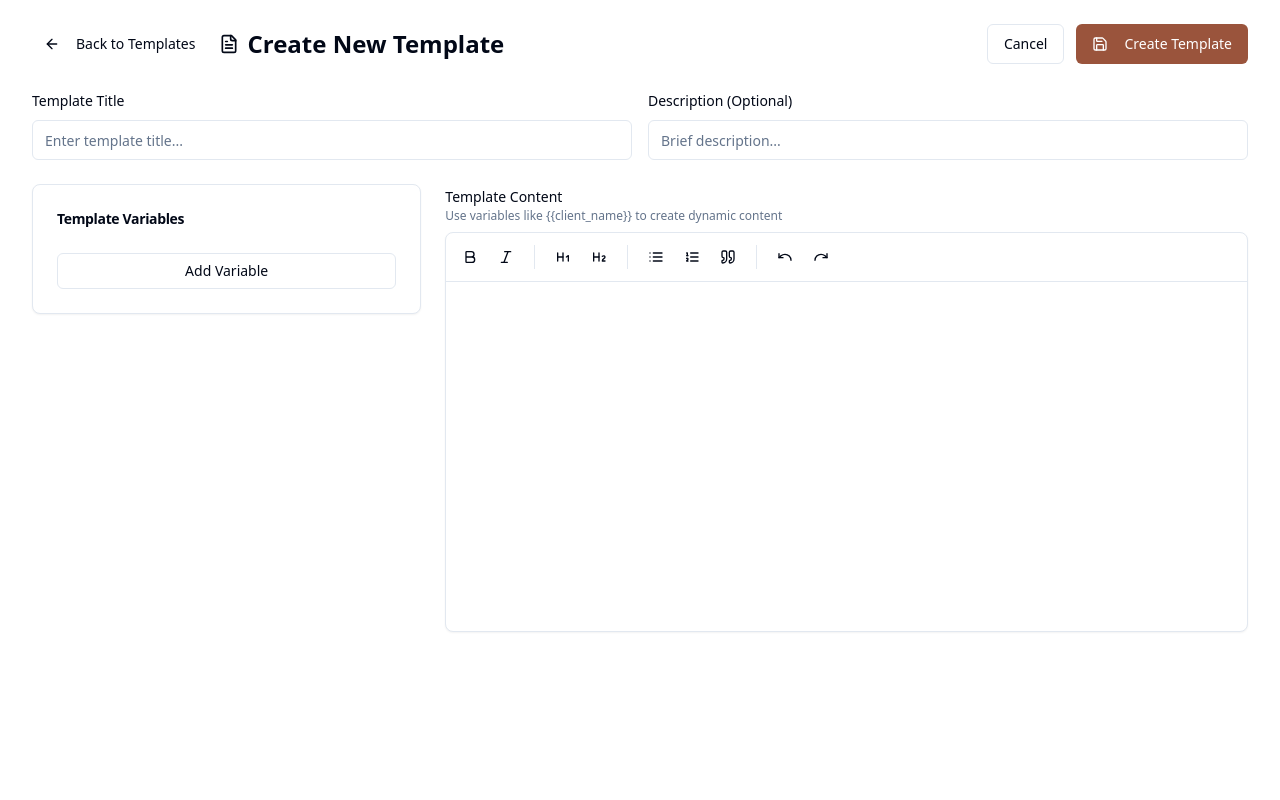
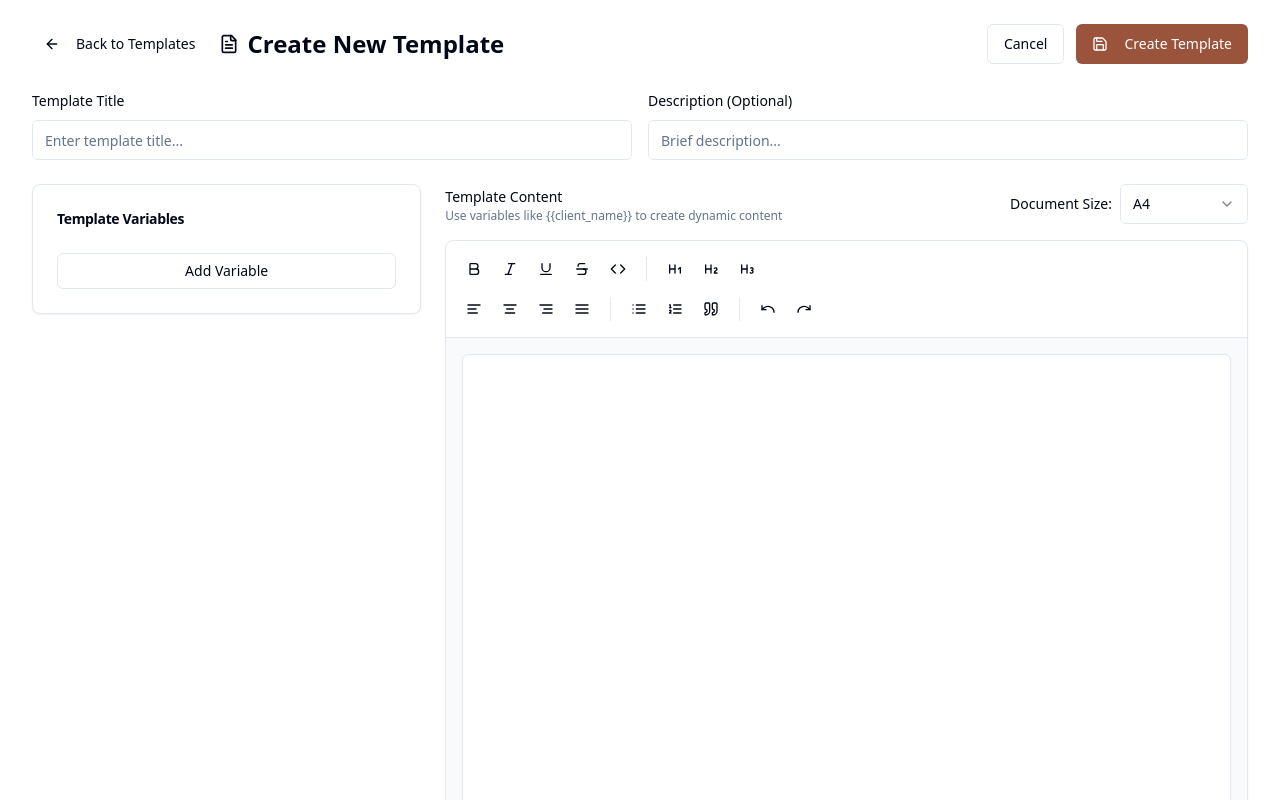
Before and after one commit to ShaneCullen21/pass-quest, a React (Vite) app: page /templates/new in a window 1280 px wide. Shown: the top 800 px of the page. Built offline with nearby package versions, Linux system fonts and the light colour scheme.

Commit message:
Add template editor page
Create a simple document text editor for the new templates page. This includes standard document sizes and a rich text editor toolbar with full functionality.

```diff
--- a/package.json
+++ b/package.json
@@ -42,6 +42,8 @@
     "@supabase/supabase-js": "^2.53.0",
     "@tanstack/react-query": "^5.56.2",
     "@tiptap/extension-placeholder": "^3.0.7",
+    "@tiptap/extension-text-align": "^3.0.9",
+    "@tiptap/extension-underline": "^3.0.9",
     "@tiptap/react": "^3.0.7",
     "@tiptap/starter-kit": "^3.0.7",
     "class-variance-authority": "^0.7.1",
--- a/src/components/ui/rich-text-editor.tsx
+++ b/src/components/ui/rich-text-editor.tsx
@@ -2,18 +2,30 @@ import React from 'react';
 import { useEditor, EditorContent } from '@tiptap/react';
 import StarterKit from '@tiptap/starter-kit';
 import Placeholder from '@tiptap/extension-placeholder';
+import TextAlign from '@tiptap/extension-text-align';
+import Underline from '@tiptap/extension-underline';
 import { Button } from '@/components/ui/button';
 import { Card } from '@/components/ui/card';
+import { Select, SelectContent, SelectItem, SelectTrigger, SelectValue } from '@/components/ui/select';
+import { Separator } from '@/components/ui/separator';
 import {
   Bold,
   Italic,
+  Underline as UnderlineIcon,
   List,
   ListOrdered,
   Quote,
   Undo,
   Redo,
   Heading1,
-  Heading2
+  Heading2,
+  Heading3,
+  AlignLeft,
+  AlignCenter,
+  AlignRight,
+  AlignJustify,
+  Strikethrough,
+  Code
 } from 'lucide-react';
 
 interface RichTextEditorProps {
@@ -21,20 +33,40 @@ interface RichTextEditorProps {
   onChange: (content: string) => void;
   placeholder?: string;
   className?: string;
+  documentSize?: 'a4' | 'letter' | 'legal';
 }
 
 export const RichTextEditor = ({
   content,
   onChange,
   placeholder = "Start typing...",
-  className = ""
+  className = "",
+  documentSize = 'a4'
 }: RichTextEditorProps) => {
+  const getDocumentClass = (size: string) => {
+    const baseClasses = 'prose prose-sm focus:outline-none p-8 bg-white min-h-[600px] mx-auto shadow-sm border rounded-md';
+    const sizeClasses = {
+      a4: 'max-w-[210mm] min-h-[297mm]',
+      letter: 'max-w-[8.5in] min-h-[11in]',
+      legal: 'max-w-[8.5in] min-h-[14in]'
+    };
+    return `${baseClasses} ${sizeClasses[size as keyof typeof sizeClasses]}`;
+  };
+
   const editor = useEditor({
     extensions: [
-      StarterKit,
+      StarterKit.configure({
+        heading: {
+          levels: [1, 2, 3],
+        },
+      }),
       Placeholder.configure({
         placeholder,
       }),
+      TextAlign.configure({
+        types: ['heading', 'paragraph'],
+      }),
+      Underline,
     ],
     content,
     onUpdate: ({ editor }) => {
@@ -42,7 +74,7 @@ export const RichTextEditor = ({
     },
     editorProps: {
       attributes: {
-        class: 'prose prose-sm sm:prose lg:prose-lg xl:prose-2xl mx-auto focus:outline-none min-h-[200px] p-4',
+        class: getDocumentClass(documentSize),
       },
     },
   });
@@ -76,7 +108,9 @@ export const RichTextEditor = ({
   return (
     <Card className={`border border-border ${className}`}>
       {/* Toolbar */}
-      <div className="border-b border-border p-2 flex items-center gap-1 flex-wrap">
+      <div className="border-b border-border p-3 space-y-2">
+        {/* Text Formatting Row */}
+        <div className="flex items-center gap-1 flex-wrap">
           <ToolbarButton
             onClick={() => editor.chain().focus().toggleBold().run()}
             isActive={editor.isActive('bold')}
@@ -93,7 +127,31 @@ export const RichTextEditor = ({
             <Italic className="h-4 w-4" />
           </ToolbarButton>
 
-        <div className="w-px h-6 bg-border mx-2" />
+          <ToolbarButton
+            onClick={() => editor.chain().focus().toggleUnderline().run()}
+            isActive={editor.isActive('underline')}
+            title="Underline"
+          >
+            <UnderlineIcon className="h-4 w-4" />
+          </ToolbarButton>
+
+          <ToolbarButton
+            onClick={() => editor.chain().focus().toggleStrike().run()}
+            isActive={editor.isActive('strike')}
+            title="Strikethrough"
+          >
+            <Strikethrough className="h-4 w-4" />
+          </ToolbarButton>
+
+          <ToolbarButton
+            onClick={() => editor.chain().focus().toggleCode().run()}
+            isActive={editor.isActive('code')}
+            title="Inline Code"
+          >
+            <Code className="h-4 w-4" />
+          </ToolbarButton>
+
+          <Separator orientation="vertical" className="h-6 mx-2" />
 
           <ToolbarButton
             onClick={() => editor.chain().focus().toggleHeading({ level: 1 }).run()}
@@ -111,7 +169,50 @@ export const RichTextEditor = ({
             <Heading2 className="h-4 w-4" />
           </ToolbarButton>
 
-        <div className="w-px h-6 bg-border mx-2" />
+          <ToolbarButton
+            onClick={() => editor.chain().focus().toggleHeading({ level: 3 }).run()}
+            isActive={editor.isActive('heading', { level: 3 })}
+            title="Heading 3"
+          >
+            <Heading3 className="h-4 w-4" />
+          </ToolbarButton>
+        </div>
+
+        {/* Alignment and Lists Row */}
+        <div className="flex items-center gap-1 flex-wrap">
+          <ToolbarButton
+            onClick={() => editor.chain().focus().setTextAlign('left').run()}
+            isActive={editor.isActive({ textAlign: 'left' })}
+            title="Align Left"
+          >
+            <AlignLeft className="h-4 w-4" />
+          </ToolbarButton>
+
+          <ToolbarButton
+            onClick={() => editor.chain().focus().setTextAlign('center').run()}
+            isActive={editor.isActive({ textAlign: 'center' })}
+            title="Align Center"
+          >
+            <AlignCenter className="h-4 w-4" />
+          </ToolbarButton>
+
+          <ToolbarButton
+            onClick={() => editor.chain().focus().setTextAlign('right').run()}
+            isActive={editor.isActive({ textAlign: 'right' })}
+            title="Align Right"
+          >
+            <AlignRight className="h-4 w-4" />
+          </ToolbarButton>
+
+          <ToolbarButton
+            onClick={() => editor.chain().focus().setTextAlign('justify').run()}
+            isActive={editor.isActive({ textAlign: 'justify' })}
+            title="Justify"
+          >
+            <AlignJustify className="h-4 w-4" />
+          </ToolbarButton>
+
+          <Separator orientation="vertical" className="h-6 mx-2" />
 
           <ToolbarButton
             onClick={() => editor.chain().focus().toggleBulletList().run()}
@@ -137,7 +238,7 @@ export const RichTextEditor = ({
             <Quote className="h-4 w-4" />
           </ToolbarButton>
 
-        <div className="w-px h-6 bg-border mx-2" />
+          <Separator orientation="vertical" className="h-6 mx-2" />
 
           <ToolbarButton
             onClick={() => editor.chain().focus().undo().run()}
@@ -153,9 +254,10 @@ export const RichTextEditor = ({
             <Redo className="h-4 w-4" />
           </ToolbarButton>
         </div>
+      </div>
 
       {/* Editor Content */}
-      <div className="min-h-[200px]">
+      <div className="bg-gray-50 p-4 min-h-[600px] overflow-auto">
         <EditorContent editor={editor} />
       </div>
     </Card>
--- a/src/pages/TemplateEditor.tsx
+++ b/src/pages/TemplateEditor.tsx
@@ -4,6 +4,7 @@ import { Button } from "@/components/ui/button";
 import { Input } from "@/components/ui/input";
 import { Label } from "@/components/ui/label";
 import { Card, CardContent, CardHeader, CardTitle } from "@/components/ui/card";
+import { Select, SelectContent, SelectItem, SelectTrigger, SelectValue } from "@/components/ui/select";
 import { RichTextEditor } from "@/components/ui/rich-text-editor";
 import { supabase } from "@/integrations/supabase/client";
 import { useAuth } from "@/hooks/useAuth";
@@ -27,6 +28,7 @@ const TemplateEditor = () => {
   const [variables, setVariables] = useState<TemplateVariable[]>([]);
   const [saving, setSaving] = useState(false);
   const [loading, setLoading] = useState(false);
+  const [documentSize, setDocumentSize] = useState<'a4' | 'letter' | 'legal'>('a4');
   const { user } = useAuth();
 
   const isEditMode = !!templateId;
@@ -273,18 +275,34 @@ const TemplateEditor = () => {
 
             {/* Content Editor */}
             <div className="lg:col-span-2 space-y-4">
+              <div className="flex items-center justify-between">
                 <div>
                   <Label>Template Content</Label>
-                <p className="text-xs text-muted-foreground mb-2">
+                  <p className="text-xs text-muted-foreground">
                     Use variables like {`{{client_name}}`} to create dynamic content
                   </p>
+                </div>
+                <div className="flex items-center gap-2">
+                  <Label htmlFor="document-size" className="text-sm">Document Size:</Label>
+                  <Select value={documentSize} onValueChange={(value: 'a4' | 'letter' | 'legal') => setDocumentSize(value)}>
+                    <SelectTrigger className="w-32">
+                      <SelectValue />
+                    </SelectTrigger>
+                    <SelectContent>
+                      <SelectItem value="a4">A4</SelectItem>
+                      <SelectItem value="letter">Letter</SelectItem>
+                      <SelectItem value="legal">Legal</SelectItem>
+                    </SelectContent>
+                  </Select>
+                </div>
+              </div>
               <RichTextEditor
                 content={content}
                 onChange={setContent}
                 placeholder="Enter your contract template content here..."
-                  className="min-h-[400px]"
+                documentSize={documentSize}
+                className="min-h-[600px]"
               />
-              </div>
             </div>
           </div>
         </div>
```
Also changed, not shown: 1 other file (tests, documents, lock files or other folders). Lines whose indentation alone changed are shown as unchanged.
